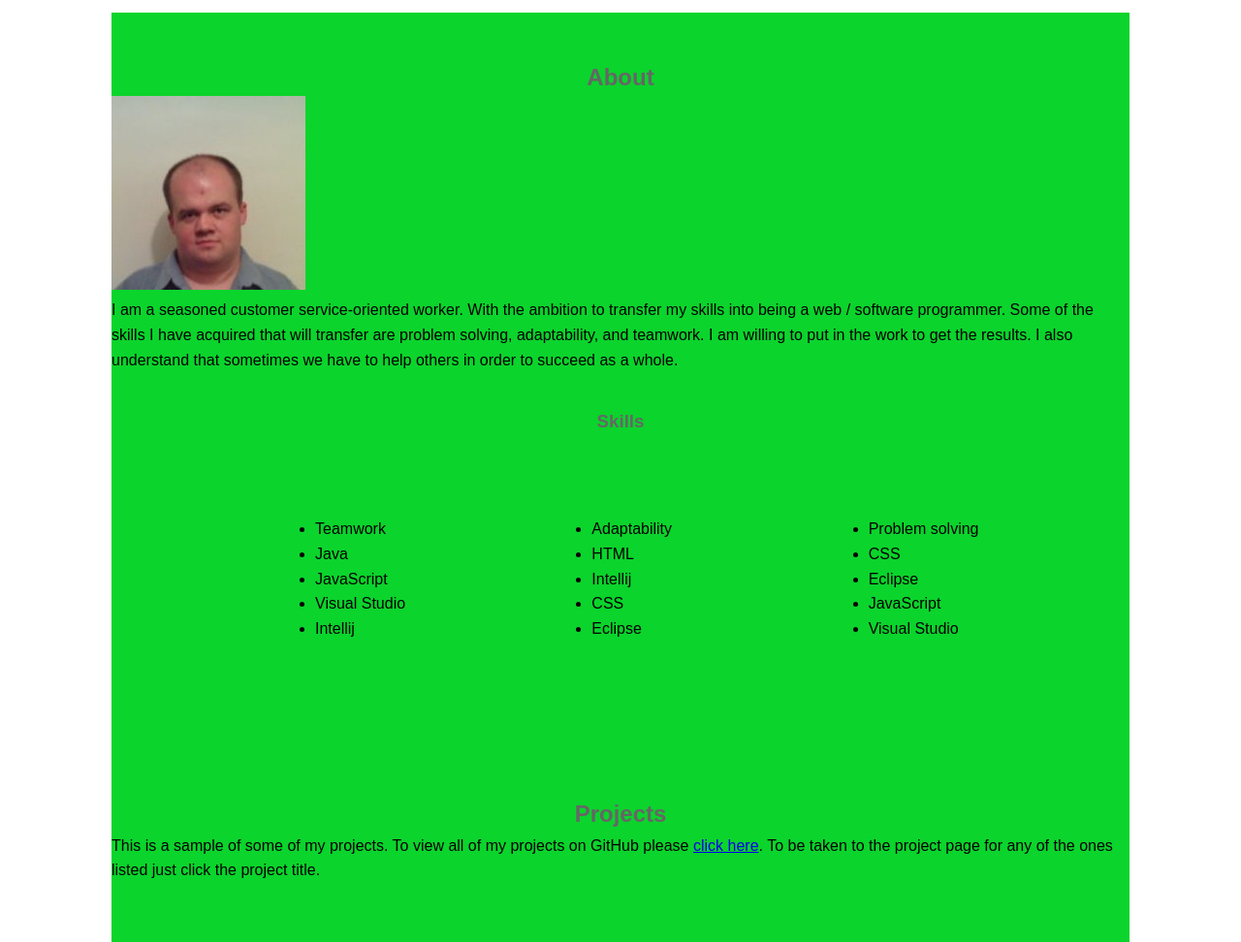
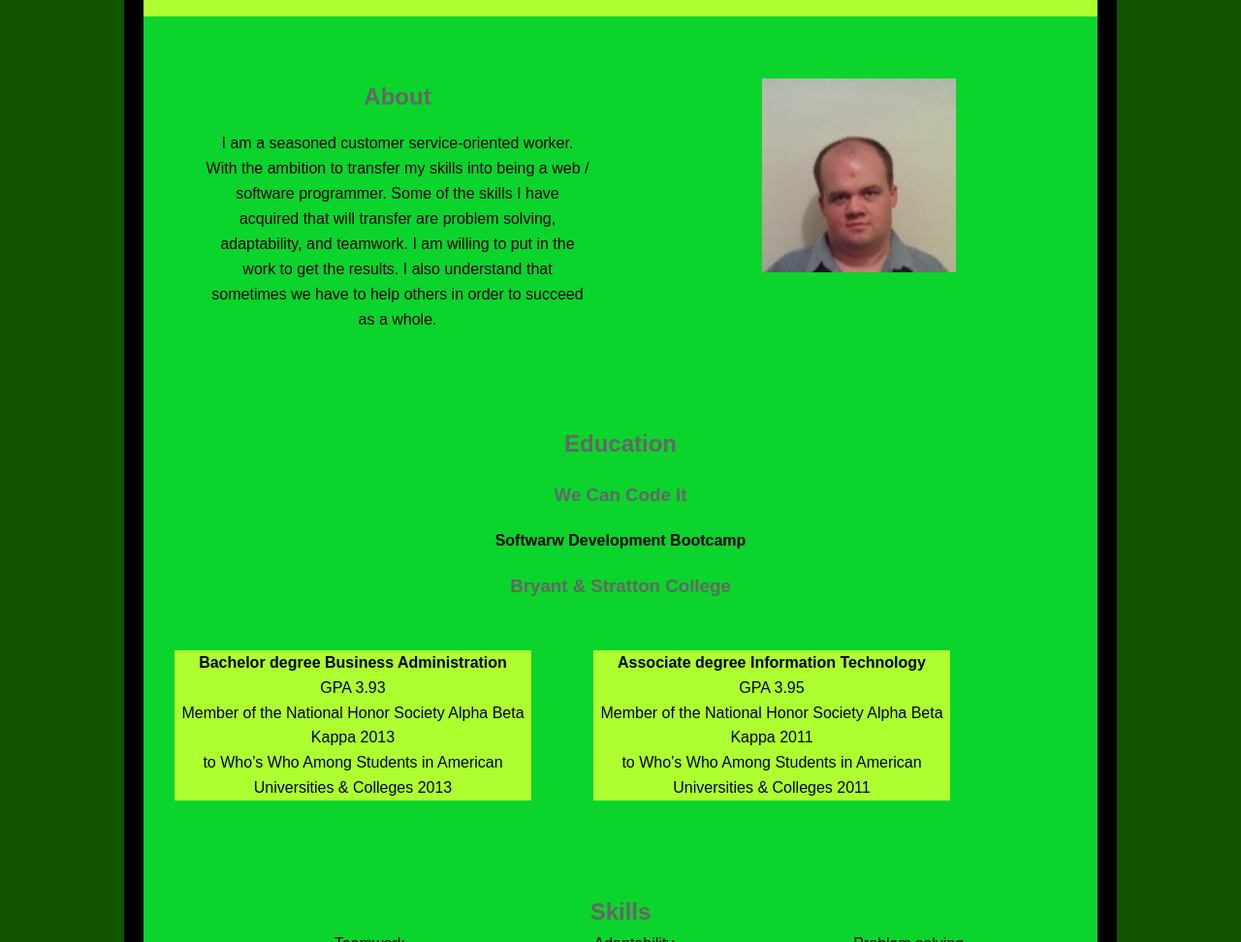
Before and after one commit to nbillhardt/nbillhardt.github.io, a plain HTML site: page index.html in a window 1280 px wide. Shown: the part 193-1165 px from the top of the page at 97% size. Drawn offline with Linux system fonts and the light colour scheme.

Commit message:
Almost everything is complete. Some final touches to formatting if I can

```diff
--- a/index.html
+++ b/index.html
@@ -8,35 +8,70 @@
     <link rel="stylesheet" href="style.css" />
     <title>Nick Billhardt</title>
   </head>
+  <body>
+
+
     <nav>
       <a href="#about">About</a>
+      <a href="#education">Education</a>
       <a href="#skills">Skills</a>
       <a href="#projects">Projects</a>
       <a href="#contact">Contact</a>
     </nav>
 
+    <div class="landingPage">
+      <header>
+        <h1>Nicholas Billhardt</h1>
 
-      <header>
-        <h1>Nicholas Billhardt Portfolio</h1>
       </header>
       <main>
-          <section id="about">
+         <div id="about">
+
+      <section class="aboutImage">
+
+
+                <img class ="sectionimg" src="images/myHeadShot.jpg" alt="pic of Nicholas">
+
+
+            </section>
+
+            <section class="aboutText">
                 <h2>About</h2>
-        <div id="about">
-            <article>
+                <p>I am a seasoned customer service-oriented worker. With the ambition to transfer my skills into being a web / software programmer. Some of the skills I have acquired that will transfer are problem solving, adaptability, and teamwork. I am willing to put in the work to get the results. I also understand that sometimes we have to help others in order to succeed as a whole.</p>
 
-        <img src="./images/myHeadShot.jpg" alt="product a" />
 
-        <p>
-          I am a seasoned customer service-oriented worker. With the ambition to transfer my skills into being a web / software programmer. Some of the skills I have acquired that will transfer are problem solving, adaptability, and teamwork. I am willing to put in the work to get the results. I also understand that sometimes we have to help others in order to succeed as a whole.
-        </p>
+
+
+            </section>
+      </div>
+
+<section id="education">
+<h2>Education</h2>
+<h3>We Can Code It</h3>
+<h4>Softwarw Development Bootcamp</h4>
+<h3>Bryant & Stratton College</h3>
+
+
+    <div class="college">
+
+          <article class="bachelor">
+            <h4>Bachelor degree Business Administration</h4>
+              <p>GPA 3.93</p>
+              <p>Member of the National Honor Society Alpha Beta Kappa 2013</p>
+              <p> to Who’s Who Among Students in American Universities & Colleges 2013</p>
+              </article>
+              <article class="associate">
+              <h4>Associate degree Information Technology</h4>
+              <p>GPA 3.95</p>
+              <p>Member of the National Honor Society Alpha Beta Kappa 2011</p>
+              <p> to Who’s Who Among Students in American Universities & Colleges 2011</p>
           </article>
     </div>
           </section>
-      <h3>Skills</h3>
+
      <section id="skills">
-
-        <div id="skills">
+        <h2>Skills</h2>
+        <div>
           <article>
         <ul>
           <li>Teamwork</li>
@@ -49,74 +84,75 @@
           <li>Intellij</li>
           <li>Eclipse</li>
           <li>Visual Studio</li>
-          <li>CSS</li>
-          <li>JavaScript</li>
-          <li>Intellij</li>
-          <li>Eclipse</li>
-          <li>Visual Studio</li>
+          <li>Microsoft Office</li>
+          <li>ThymeLeaf</li>
+          <li>Hardworker</li>
+          <li>Creative thinker</li>
+          <li>CSS Grid and Flexbox</li>
         </ul>
         </div>
         </article>
      </section>
+
+        <section id="projects">
           <h2>Projects</h2>
           <p>
           This is a sample of some of my projects. To view all of my projects on GitHub please <a href="https://github.com/nbillhardt" target="_blank">click here</a>. To be taken to the project page for any of the ones listed just click the project title.
           </p>
-        <section id="projects">
-        <h3><a href="https://github.com/nbillhardt/FortuneTeller" target="_blank">Virtual Pet</a></h3>
-         <p>For this project we had to create the code so when a user answered certain questions it would tell there fortune.</p>
+          <h3><a href="https://github.com/nbillhardt/OOPWorkshop" target="_blank">Object Oriented Programming (OOP) Workshop</a></h3>
+         <p>For the OOP workshop we had to find the various dimensions of different shapes to show the power of OOP. </p>
           <div id="project1">
 
           <article>
 
-              <img src="./images/myHeadShot.jpg" alt="product a" />
+              <img src="./images/OOPabstractShape.jpg" alt="abstract shape class img" />
             <p>
-              This will be one screen.
+              This is the abstract shape class we created.
             </p>
           </article>
           <article>
 
-              <img src="./images/myHeadShot.jpg" alt="product a" />
+              <img src="./images/OOPtestShape.jpg" alt="test shape class" />
             <p>
-              This will be one screen.
+              This is the test shape class I created to actually run the code.
             </p>
           </article>
           <article>
 
-              <img src="./images/myHeadShot.jpg" alt="product a" />
+              <img src="./images/OOPranCode.jpg" alt="test shape ran code" />
             <p>
-              This will be one screen.
+              This is what the code looks like once it has ran.
             </p>
           </article>
           </div>
-        <h3><a href="https://github.com/nbillhardt/FortuneTeller" target="_blank">Virtual Pet Shelter</a></h3>
-         <p>For this project we had to create the code so when a user answered certain questions it would tell there fortune.</p>
+        <h3><a href="https://github.com/nbillhardt/nbillhardt.github.io" target="_blank">Professional Portfolio</a></h3>
+         <p>For this project we had to create a portfolio to showcase our work. That way when we go on interviews they can pull up our site and see our projects.</p>
         <div id="project2">
 
           <article>
 
-              <img src="./images/myHeadShot.jpg" alt="product a" />
+              <img src="./images/PPtopofHTML.jpg" alt="html file" />
             <p>
-              This will be one screen.
+              This is part of the html file.
             </p>
           </article>
           <article>
 
-              <img src="./images/myHeadShot.jpg" alt="product a" />
+              <img src="./images/PPpartOfCSS.jpg" alt="CSS style img" />
             <p>
-              This will be one screen.
+              This is part of the CSS file.
             </p>
           </article>
         <article>
 
-              <img src="./images/myHeadShot.jpg" alt="product a" />
+              <img src="./images/PPfinishedProduct.jpg" alt="finished product" />
             <p>
-              This will be one screen.
+              This is the finished product for my portfolio project.
             </p>
           </article>
           </div>
           <h3><a href="https://github.com/nbillhardt/FortuneTeller" target="_blank">Fortune Teller</a></h3>
-        <p>For this project we had to create the code so when a user answered certain questions it would tell there fortune.</p>
+        <p>For this project we had to create the code so when a user answered certain questions it would tell their fortune.</p>
           <div id="project3">
 
 
@@ -154,6 +190,7 @@
         </ul>
       </section>
     </main>
+    </div>
     <footer>&copy; 2021 Nicholas Billhardt</footer>
   </body>
 </html>
--- a/style.css
+++ b/style.css
@@ -6,7 +6,71 @@
   padding: 0;
 }
 
+#about{
+  background-color:rgb(11, 212, 44) ;
 
+     display: grid;
+     grid-template-columns: 1fr 1fr;
+     grid-column: repeat(2, 1fr);
+     grid-template-rows: auto;
+
+     text-align: center;
+ }
+
+
+ #about ul {
+  display: grid;
+  grid-template-columns: repeat(1fr);
+
+  grid-column-gap: 1em;
+
+
+}
+
+
+
+.aboutImage{
+  grid-column: 2/3;
+  width: 100%;
+
+}
+.aboutText{
+  grid-column: 1/2;
+    grid-row: 1/2;
+    padding-left: 2em;
+}
+
+body {
+  background-color: #150;
+}
+
+#education{
+  text-align: center;
+  display: grid;
+
+
+}
+.college {
+    display: grid;
+  grid-template-columns: 400px 400px;
+  grid-template-rows: auto;
+  grid-column-gap: 2em;
+  padding: 1em 1em 1em 1em;
+}
+
+.bachelor{
+    background-color: greenyellow;
+    display: grid;
+    justify-content: center;
+    margin: 1em;
+}
+
+.associate{
+    background-color: greenyellow;
+    display: grid;
+    justify-content: center;
+    margin: 1em;
+}
 
 html {
   font-size: 16px;
@@ -36,15 +100,26 @@ header {
   display: flex;
   justify-content: space-evenly;
   padding: 2em 0;
-  color: black;
 }
 header h1 {
   font-size: 3em;
 }
 
+
+.landingPage {
+    background-color:black;
+    border-radius: 8px;
+    margin: auto;
+    padding: 20px;
+    width: 80%;
+}
+
+
 main {
   background-color: rgb(11, 212, 44);
 }
+
+
 
 nav {
   position: fixed;
@@ -73,14 +148,14 @@ section {
 }
 
 section > p {
-  margin: 1em 2em ;
+  margin: 1em 2em;
 }
 
 section ul {
-  padding-left: 4.5em;
+  padding-left: 4em;
 }
 
-#skills ul{
+#skills ul {
   display: grid;
   grid-template-columns: repeat(3, 1fr);
   grid-template-rows: auto;
@@ -89,14 +164,12 @@ section ul {
   justify-content: center;
 }
 
-
-
 #project1 {
   display: grid;
   grid-template-columns: repeat(3, 1fr);
   grid-template-rows: auto;
   grid-column-gap: 1em;
-  padding-bottom: 3em;
+  padding: 1em 1em 1em;
 }
 
 #project1 article {
@@ -113,7 +186,7 @@ section ul {
   grid-template-columns: repeat(3, 1fr);
   grid-template-rows: auto;
   grid-column-gap: 1em;
-  padding-bottom: 3em;
+  padding: 1em 1em 1em;
 }
 
 #project2 article {
@@ -130,6 +203,7 @@ section ul {
   grid-template-columns: repeat(3, 1fr);
   grid-template-rows: auto;
   grid-column-gap: 1em;
+  padding: 1em 1em 1em;
 }
 
 #project3 article {
```
Also changed, not shown: images/OOPabstractShape.jpg (added), images/OOPranCode.jpg (added), images/OOPtestShape.jpg (added), images/PPfinishedProduct.jpg (added), images/PPpartOfCSS.jpg (added), images/PPtopofHTML.jpg (added). Lines whose indentation alone changed are shown as unchanged.
